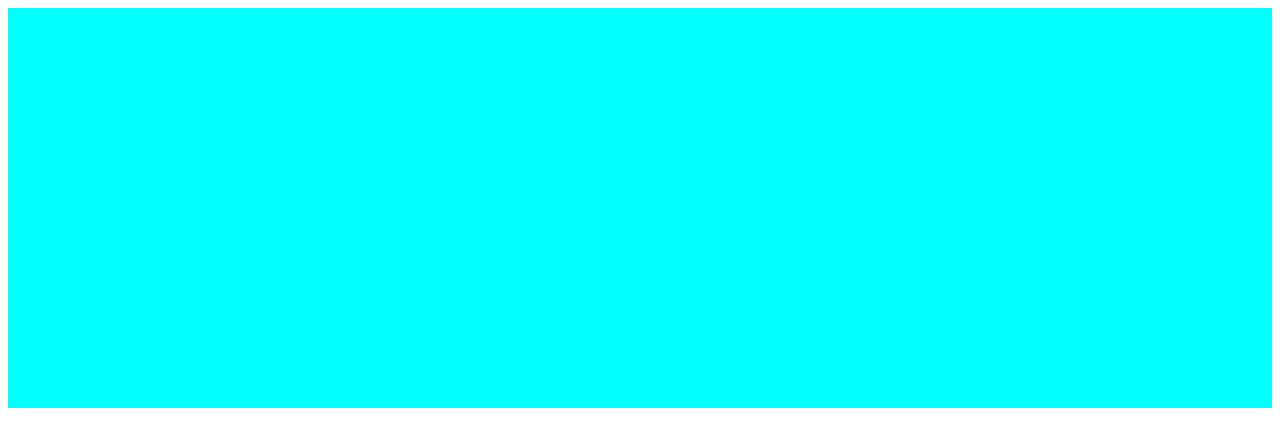
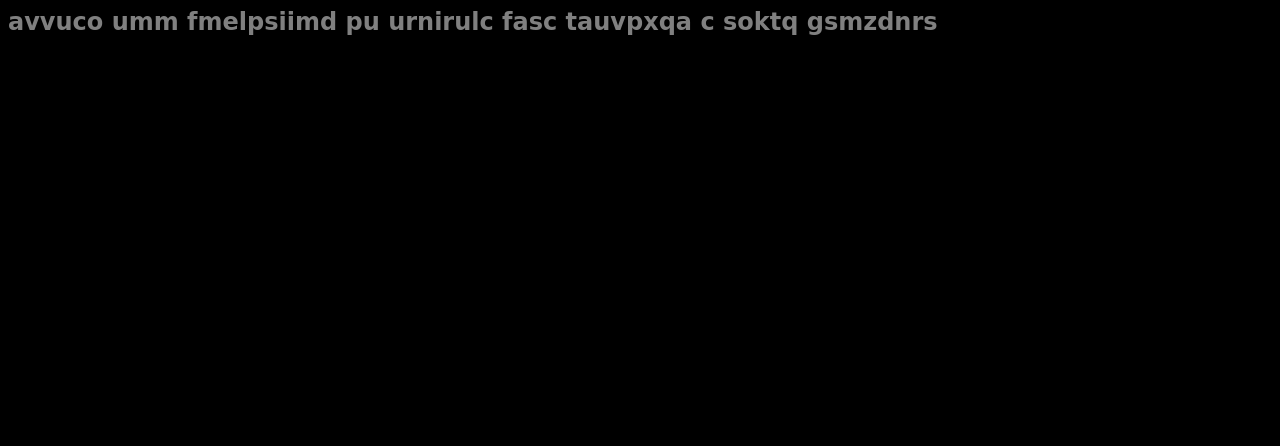
Before and after one commit to Shabhaizafar/24_MorningGeneralClub_JS_GNR, a plain HTML site: page DOM/events.html in a window 1280 px wide. Drawn offline with Linux system fonts and the light colour scheme.

```diff
--- a/DOM/event2.js
+++ b/DOM/event2.js
@@ -15,6 +15,31 @@
 
 var div = document.querySelector('div');
 
-document.body.onkeydown = function(event){
-    div.innerHTML += event.key;
+// document.body.onkeydown = function(event){
+//     div.innerHTML += event.key;
+// }
+
+// document.body.onkeypress = function(){
+//     console.log("Press");
+// }
+
+
+// document.body.onkeyup = function(){
+//     console.log("Up");
+// }
+
+// document.body.onkeydown = function(){
+//     console.log("Down");
+// }
+
+var maxword = parseInt(Math.random()*10)+1;
+// var maxchar = parseInt(Math.random()*10);
+// console.log(maxchar);
+
+for (let i = 1; i <=maxword; i++) { // 3   //1 2
+    var maxchar = parseInt(Math.random()*10)+1; // 3   2
+    for (let j = 1; j <=maxchar; j++) {//1 2 3
+        div.innerHTML +=String.fromCharCode(parseInt(Math.random()*26)+97);
+    }
+    div.innerHTML += ' ';
 }
--- a/DOM/events.html
+++ b/DOM/events.html
@@ -33,13 +33,16 @@
                 transform: translateX(100px);
             }
         }
+        body{
+            background-color: black;
+        }
         div{
-            background-color: aqua;
             height: 400px;
             margin: auto;
             font-size: 24px;
             font-family: cursive;
             font-weight: bold;
+            color: gray;
         }
         span{
             background-color: slateblue;
@@ -72,6 +75,7 @@
         Parent
         <div id="child">Child</div>
       </div> -->
+
     <!-- <script src="events.js" ></script> -->
      <div></div>
      <script src="event2.js"></script>
```
